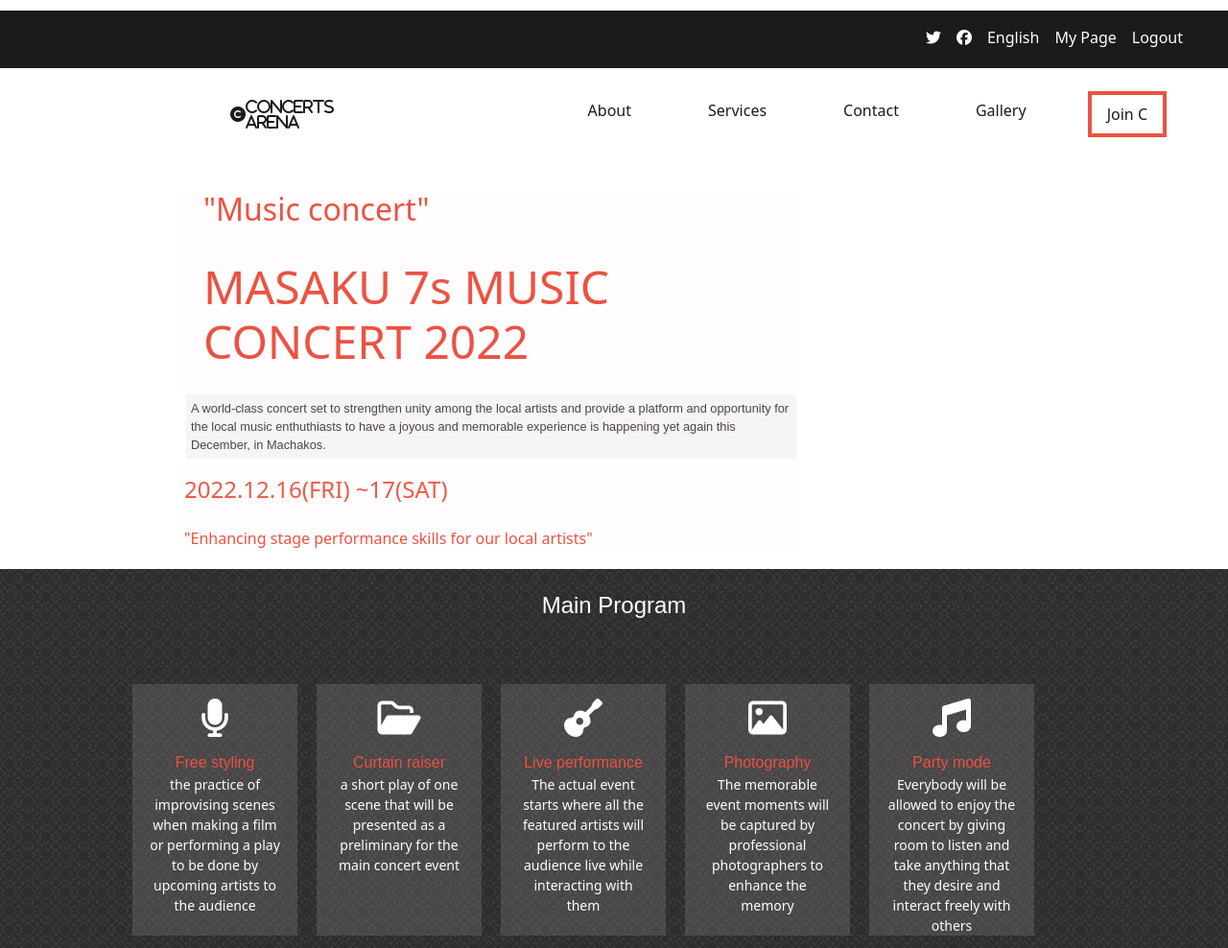
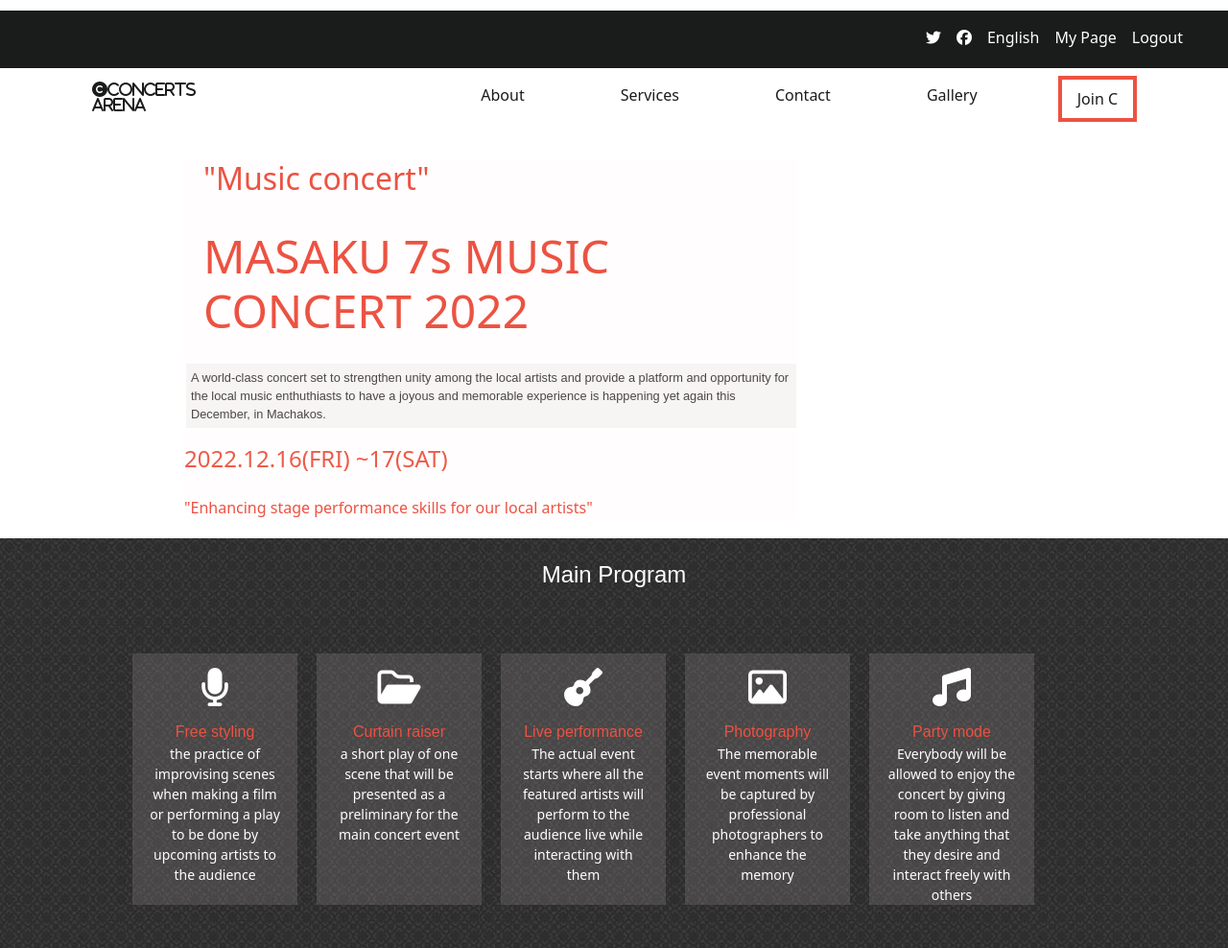
Before and after one commit to PNdunguMaina/Module-1-capstone-project, a plain HTML site: page index.html in a window 1280 px wide. Shown: the top 988 px of the page at 96% size. Drawn offline with nearby package versions, Linux system fonts and the light colour scheme; a web font is replaced by a local one.

Commit message:
fix about page not loading error

```diff
--- a/index.html
+++ b/index.html
@@ -50,7 +50,7 @@
               <nav class="bottom-nav navbar">
         <a class="logo" href="index.html"><i class="fa-solid fa-copyright"><span>Concerts Arena</span></i></a>
         <ul class="nav-menu nav">
-          <li class="nav-item"><a class="nav-link" href="#about.html">About</a></li>
+          <li class="nav-item"><a class="nav-link" href="about.html">About</a></li>
           <li class="nav-item"><a class="nav-link" href="#button">Services</a></li>
           <li class="nav-item"><a class="nav-link" href="#copyright">Contact</a></li>
           <li class="nav-item"><a class="nav-link" href="#artists">Gallery</a></li>
--- a/style.css
+++ b/style.css
@@ -1,5 +1,5 @@
-@import url("http://fonts.cdnfonts.com/css/cocogoose");
-@import url("http://fonts.cdnfonts.com/css/lato");
+@import url('http://fonts.cdnfonts.com/css/cocogoose');
+@import url('http://fonts.cdnfonts.com/css/lato');
 
 * {
   box-sizing: border-box;
@@ -42,7 +42,7 @@ body {
   max-height: 500px;
   align-items: center;
   justify-content: space-around;
-  font-family: "COCOGOOSE", sans-serif;
+  font-family: 'COCOGOOSE', sans-serif;
   gap: 2rem;
   background-color: rgba(255, 253, 253, 0.95);
   z-index: 777;
@@ -66,7 +66,7 @@ body {
 }
 
 #main-container {
-  font-family: "COCOGOOSE", sans-serif;
+  font-family: 'COCOGOOSE', sans-serif;
   box-sizing: border-box;
   margin-left: 1.5rem;
   margin-right: 1.5rem;
@@ -102,7 +102,7 @@ h2 {
   padding: 5px;
   font-size: 0.8rem;
   background-color: rgba(156, 141, 141, 0.082);
-  font-family: "COCOGOOSE", sans-serif;
+  font-family: 'COCOGOOSE', sans-serif;
   color: rgba(22, 16, 16, 0.76);
 }
 
@@ -118,7 +118,7 @@ h2 {
 }
 
 h4 {
-  font-family: "COCOGOOSE", sans-serif;
+  font-family: 'COCOGOOSE', sans-serif;
   text-align: center;
   color: white;
   padding: 1.5rem;
@@ -143,7 +143,7 @@ h4 {
 }
 
 .card-child span {
-  font-family: "COCOGOOSE", sans-serif;
+  font-family: 'COCOGOOSE', sans-serif;
   text-align: center;
   color: #ec5242;
 }
@@ -192,7 +192,7 @@ h4 {
 }
 
 .featured-image {
-  background-image: url("../images/chess.png");
+  background-image: url('../images/chess.png');
   background-repeat: no-repeat;
   padding-top: 20px;
   padding-left: 30px;
@@ -297,7 +297,7 @@ h4 {
   flex-direction: column;
   justify-content: center;
   align-items: center;
-  background-image: url("../images/aboutpage-bg.jpg");
+  background-image: url('../images/aboutpage-bg.jpg');
 }
 
 .h1 {
@@ -322,6 +322,8 @@ h4 {
   border: 2px solid gray;
   text-align: center;
   line-height: 30px;
+  background-color: beige;
+  font-weight: 600;
 }
 
 .about-contacts {
@@ -359,7 +361,7 @@ h4 {
 .company-logo {
   margin-top: 5rem;
   margin-bottom: 5rem;
-  font-family: "COCOGOOSE", sans-serif;
+  font-family: 'COCOGOOSE', sans-serif;
   font-size: 40px;
   display: flex;
   border: 2px solid gray;
@@ -458,17 +460,17 @@ h4 {
   }
 
   .bottom-nav {
-    display: flex;
+    box-sizing: border-box;
+    display: grid;
+    grid-template-columns: 30% 70%;
     position: sticky;
     background-color: #fff;
+    width: 100vw;
+    padding-left: 6rem;
   }
 
   .bottom-nav a i {
-    display: flex;
-    justify-content: center;
-    align-items: center;
-    position: absolute;
-    width: 40%;
+    width: 1.5rem;
     color: #1a1b1b;
   }
 
@@ -476,16 +478,12 @@ h4 {
     color: #ec5242;
   }
 
-  .bottom-nav a i span {
-    width: 1rem;
-  }
-
   .nav-menu {
+    box-sizing: border-box;
     display: flex;
+    justify-content: space-around;
+    width: 60vw;
     margin-right: 5%;
-    gap: 3rem;
-    padding-top: 1rem;
-    padding-bottom: 1rem;
   }
 
   .nav-link {
@@ -565,7 +563,7 @@ h4 {
   .artist-name {
     font-size: 1rem;
     color: black;
-    font-family: "COCOGOOSE", sans-serif;
+    font-family: 'COCOGOOSE', sans-serif;
   }
 
   .music-genre {
```
